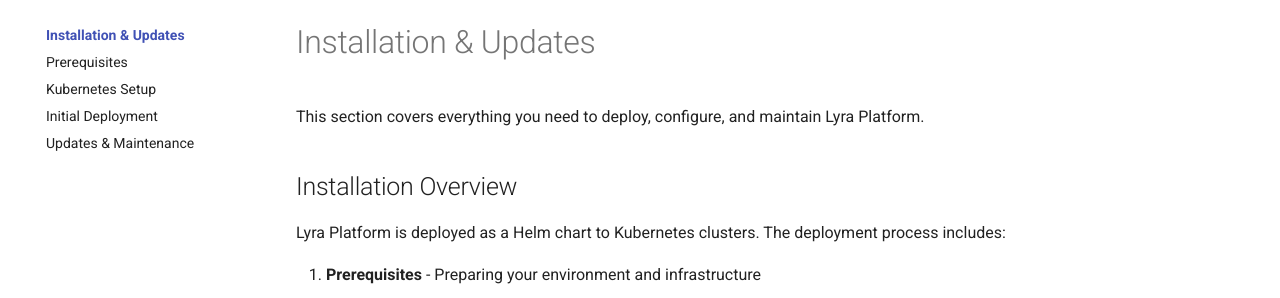
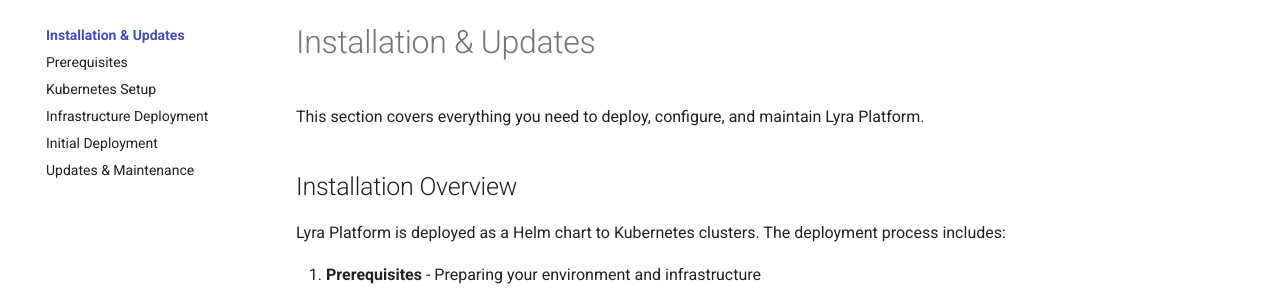
Before and after one commit to amreinch/lyra-docs, an MkDocs documentation site: the page built from docs/installation/index.md, in a window 1280 px wide. Shown: the part 140-438 px from the top of the page. Built offline with MkDocs 1.6.1 and Material for MkDocs 9.7.7, drawn with Linux system fonts in a browser that asks for light colours; comment, search, counter and statistics services are not loaded.

Commit message:
navbar adjustment

```diff
--- a/mkdocs.yml
+++ b/mkdocs.yml
@@ -85,6 +85,7 @@ nav:
     - installation/index.md
     - Prerequisites: installation/prerequisites.md
     - Kubernetes Setup: installation/kubernetes-setup.md
+    - Infrastructure Deployment: installation/infrastructure-deployment.md
     - Initial Deployment: installation/initial-deployment.md
     - Updates & Maintenance: installation/updates.md
 
```
